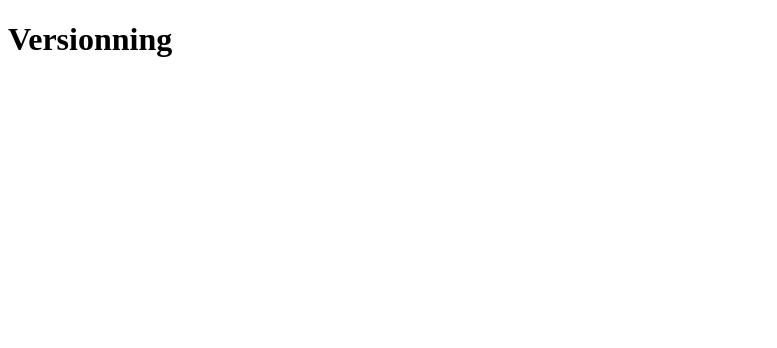
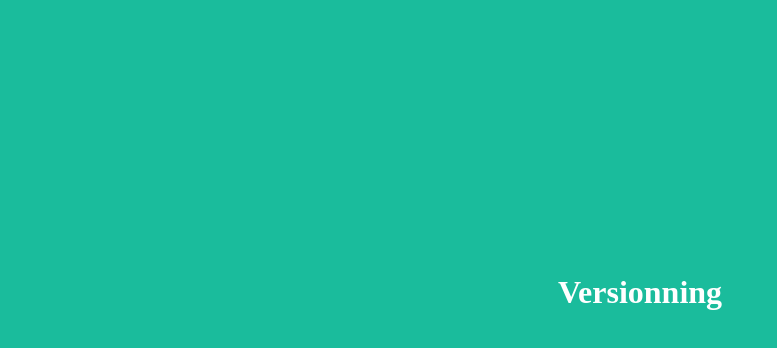
Before and after one commit to Rooseveltson509/initialization, a plain HTML site: page index.html in a window 1280 px wide. Shown: the whole page, without its empty margins (0-777 px from the left). Drawn offline with Linux system fonts and the light colour scheme.

Commit message:
project git initialisation

```diff
--- a/index.html
+++ b/index.html
@@ -6,7 +6,7 @@
     <meta name="viewport" content="width=device-width, initial-scale=1.0">
     <title>versionning</title>
 </head>
-<body>
-    <h1>Versionning</h1>
+<body style="background-color: #1abc9c;">
+    <h1 style="padding-top: 20%; padding-bottom: 20%; color: #fff; text-align: center;">Versionning</h1>
 </body>
 </html>
```
